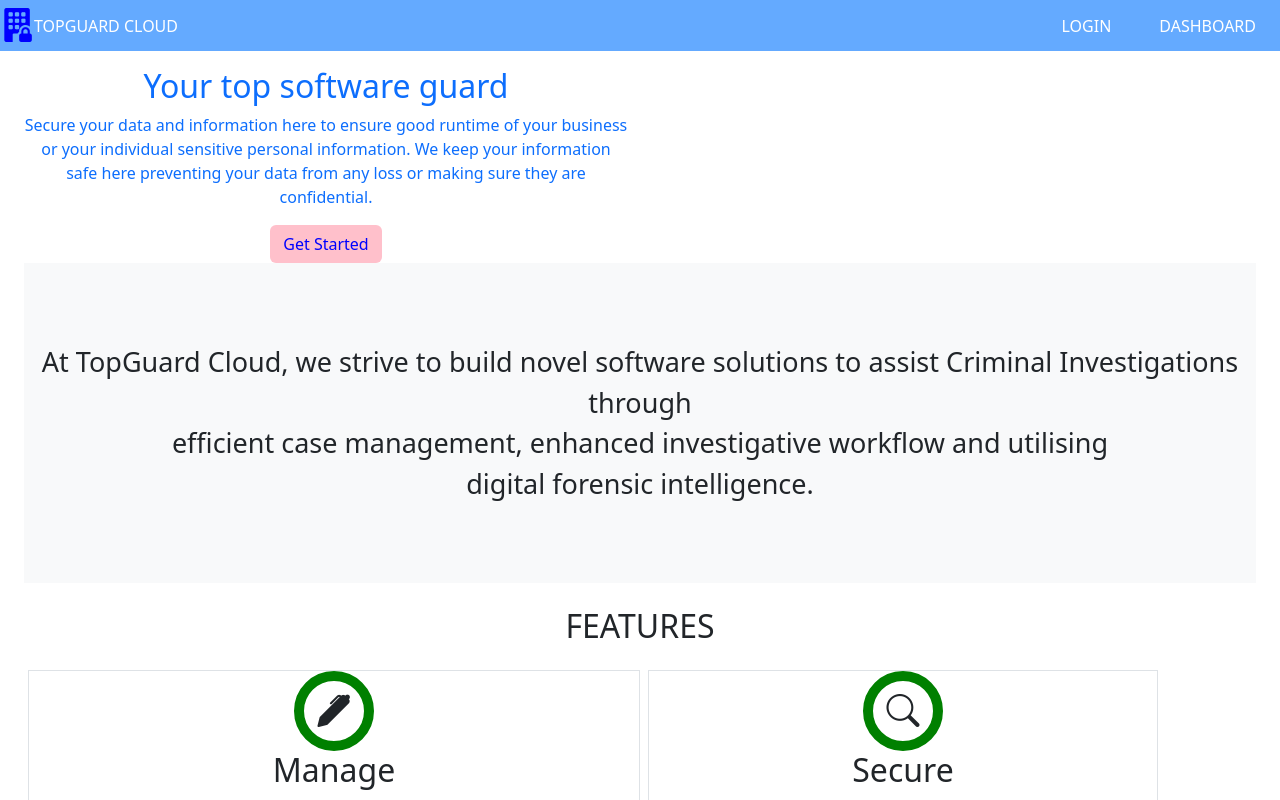
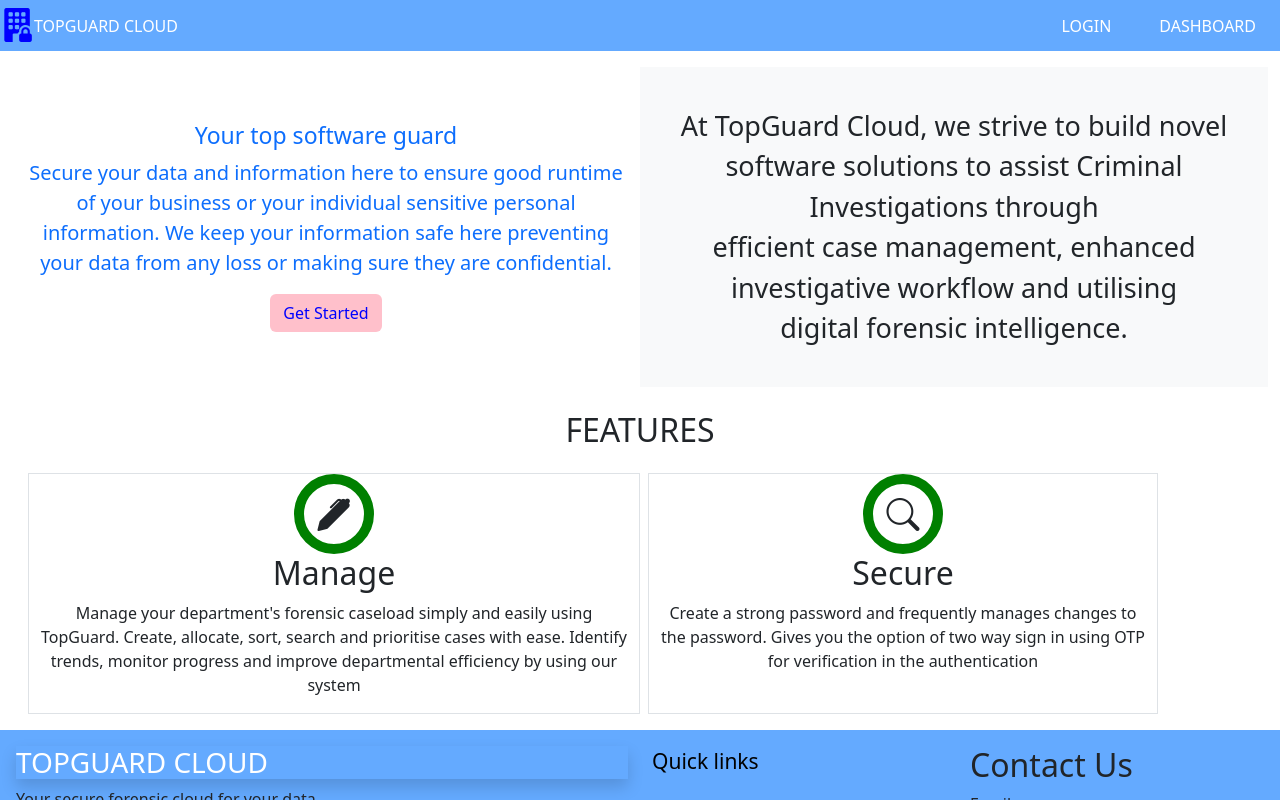
Before and after one commit to abukbt13/security_fronted_copy, a Vue app: page / in a window 1280 px wide. Shown: the top 800 px of the page. Built offline with nearby package versions, Linux system fonts and the light colour scheme.

Commit message:
did some changes

```diff
--- a/src/views/Index.vue
+++ b/src/views/Index.vue
@@ -14,10 +14,10 @@
 
     <div class="row mt-3">
       <div class="col-sm-12 col-md-6 col-lg-6  d-flex flex-column justify-content-center">
-        <h2 class="text-center  text-primary">
+        <h2 style="font-size: 23px" class="text-center  text-primary">
           Your top software guard
         </h2>
-        <p class="text-center text-primary ">
+        <p style="font-size: 20px;" class="text-center text-primary ">
           Secure your data  and information here to ensure good runtime of your business or your individual sensitive  personal information. We keep your information safe here preventing your data from any loss or making sure they are confidential.
         </p>
 
@@ -25,10 +25,11 @@
           <router-link to="register" style="background-color: pink;color:blue;" class="btn">Get Started</router-link>
         </div>
       </div>
+      <div  class="col-sm-12 col-md-6 col-lg-6 intro bg-light text-center">
+        At TopGuard Cloud, we strive to build novel software solutions to assist Criminal Investigations through <br> efficient case management, enhanced investigative workflow and utilising<br>  digital forensic intelligence.
+      </div>
     </div>
-    <div class="intro bg-light text-center">
-      At TopGuard Cloud, we strive to build novel software solutions to assist Criminal Investigations through <br> efficient case management, enhanced investigative workflow and utilising<br>  digital forensic intelligence.
-    </div>
+
 
 
     <!--    features-->
--- a/src/views/auth/Login.vue
+++ b/src/views/auth/Login.vue
@@ -54,7 +54,6 @@
 
         <div class="error text-center bg-danger text-white text-uppercase">{{unique_id}}</div>
         <h2 class="text-center text-uppercase">Login here</h2>
-        <p>Don't have an account? <router-link to="/register">Register now</router-link></p>
         <form @submit.prevent="login">
           <div class="mb-3">
             <label for="exampleFormControlInput1" class="form-label">Email address</label>
```
Also changed, not shown: src/views/dashboard/super_admin/Index.vue (+5 -7 lines).
